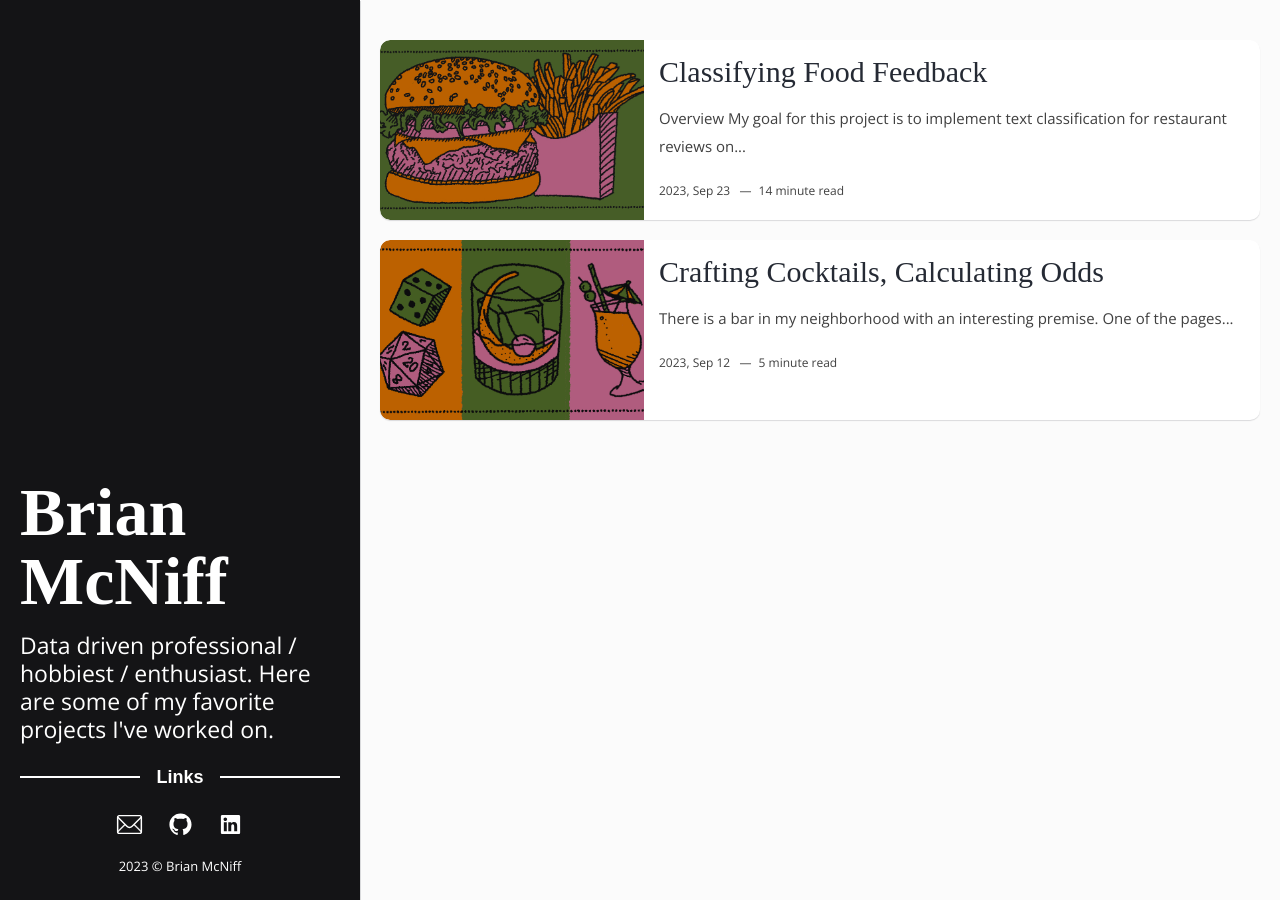
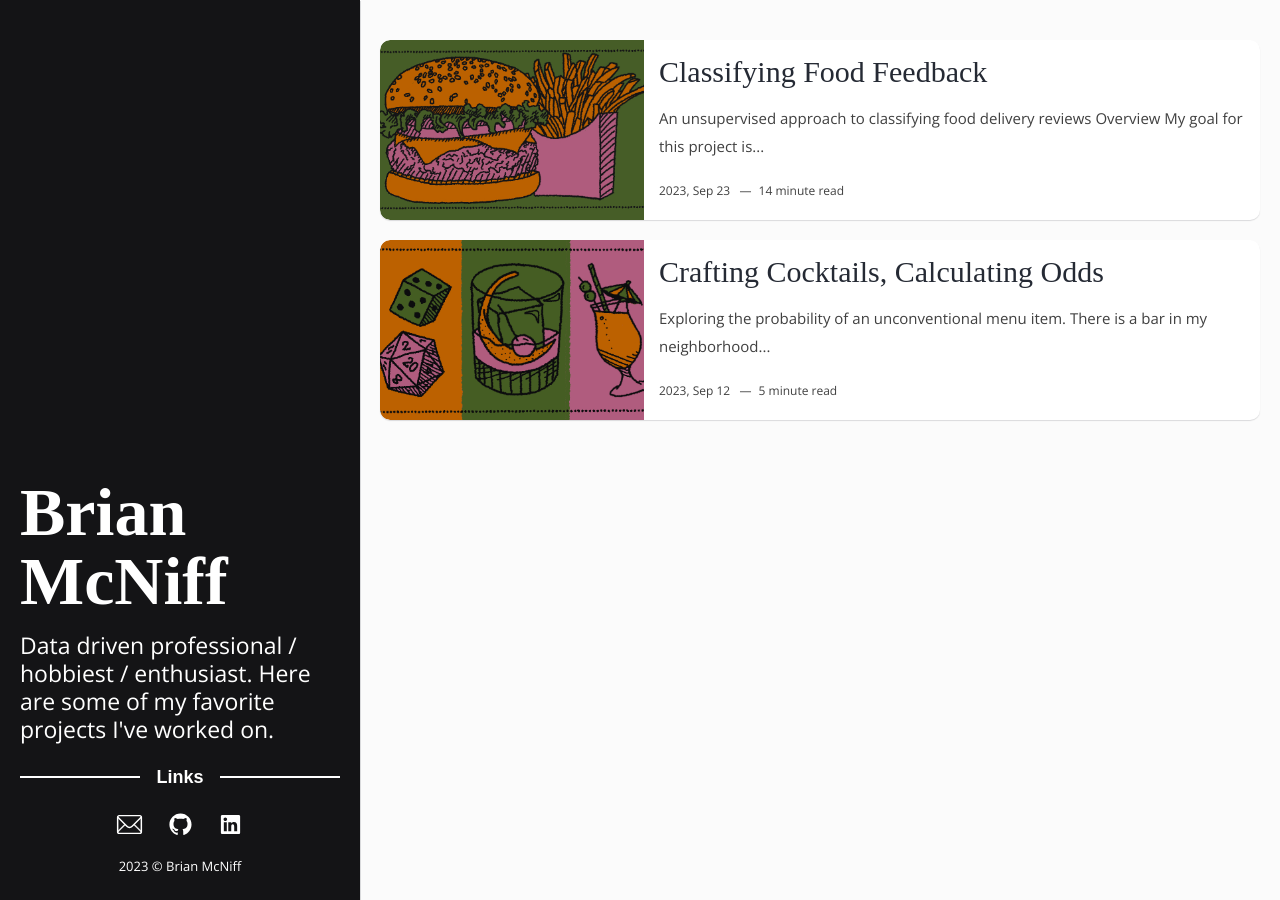
Before and after one commit to bmcniff/bmcniff.github.io, a Jekyll site: the page built from index.html, in a window 1280 px wide. Built offline with Jekyll 4.4.1, drawn with Linux system fonts in a browser that asks for light colours; some web fonts are replaced; the list of posts is cut into pages by our own code.

Commit message:
added descriptions to posts

```diff
--- a/_posts/2023-09-13-parla-calc.md
+++ b/_posts/2023-09-13-parla-calc.md
@@ -6,6 +6,8 @@
 tags: [jekyll, docs]
 categories: jekyll
 ---
+
+*Exploring the probability of an unconventional menu item.*
 
 There is a bar in my neighborhood with an interesting premise. One of the pages on their menu states the following:
 
--- a/_posts/2023-09-23-grubhub-categorize.md
+++ b/_posts/2023-09-23-grubhub-categorize.md
@@ -6,6 +6,8 @@
 tags: [jekyll, docs]
 categories: jekyll
 ---
+
+*An unsupervised approach to classifying food delivery reviews*
 
 ### Overview
 
```
